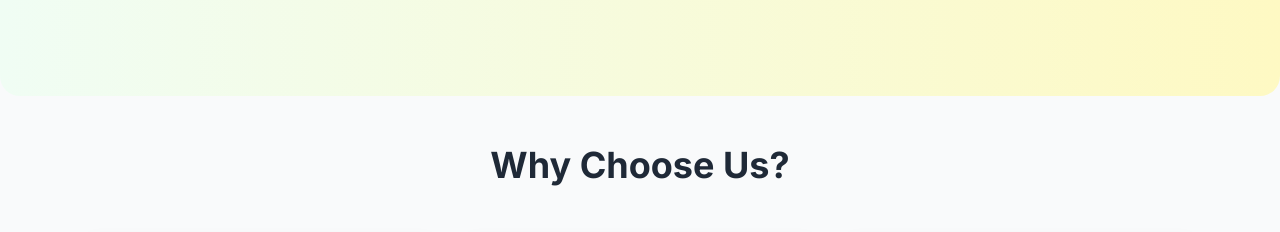
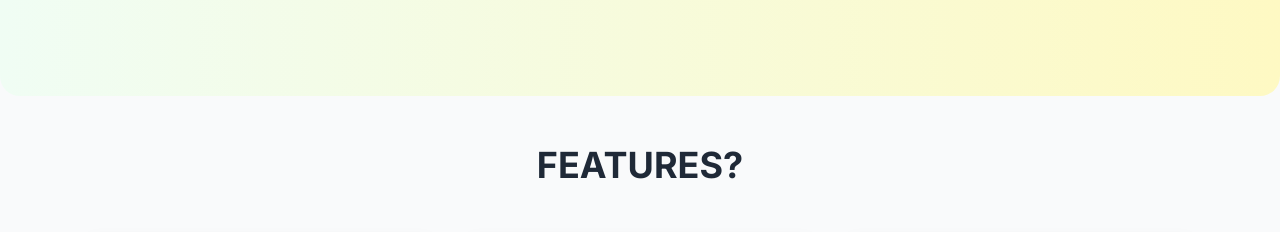
Before and after one commit to aunikml/btranssite, a plain HTML site: page index.html in a window 1280 px wide. Shown: the part 517-749 px from the top of the page. Drawn offline with nearby package versions, Linux system fonts and the light colour scheme.

Commit message:
tesst_change

```diff
--- a/index.html
+++ b/index.html
@@ -162,7 +162,7 @@
   <!-- Features -->
   <section id="features" class="py-5">
     <div class="container">
-      <h2 class="section-title">Why Choose Us?</h2>
+      <h2 class="section-title">FEATURES?</h2>
       <div class="row g-4">
         <div class="col-md-4">
           <div class="card p-4 h-100">
```
